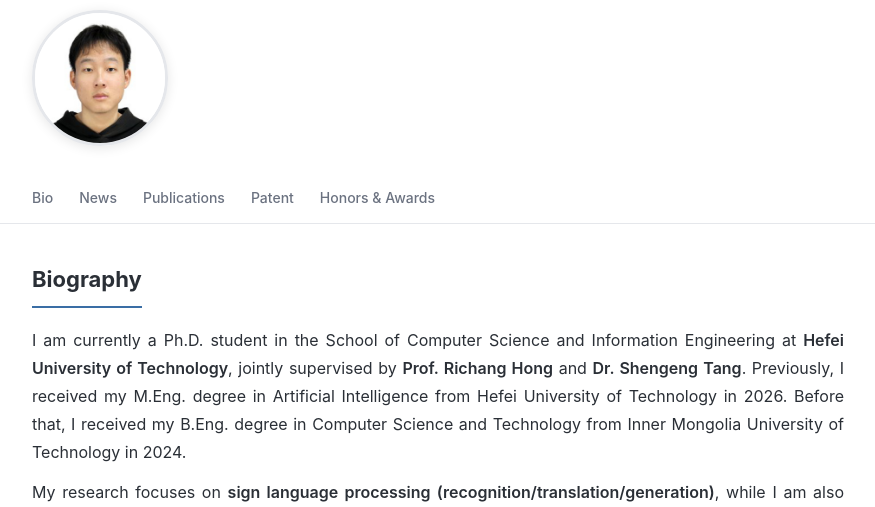
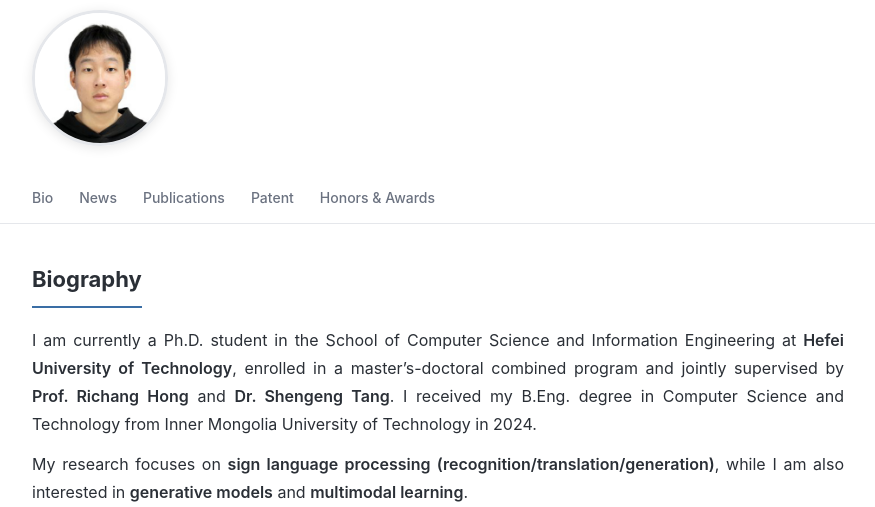
Before and after one commit to NaVi-start/cv, a plain HTML site: page index.html in a window 1280 px wide. Shown: the part 268-775 px from the top of the page, without its empty margins (202-1077 px from the left). Drawn offline with Linux system fonts and the light colour scheme.

Commit message:
Update index.html

```diff
--- a/index.html
+++ b/index.html
@@ -169,11 +169,9 @@
   <h2>Biography</h2>
   <p class="bio">
     I am currently a Ph.D. student in the School of Computer Science and Information Engineering at
-    <span class="hl">Hefei University of Technology</span>, jointly supervised by
-    <span class="hl">Prof. Richang Hong</span> and <span class="hl">Dr. Shengeng Tang</span>.
-    Previously, I received my M.Eng. degree in Artificial Intelligence from Hefei University of Technology in 2026.
-    Before that, I received my B.Eng. degree in Computer Science and Technology from
-    Inner Mongolia University of Technology in 2024.
+    <span class="hl">Hefei University of Technology</span>, enrolled in a master’s-doctoral combined program and jointly supervised by
+    <span class="hl">Prof. Richang Hong</span> and
+    <span class="hl">Dr. Shengeng Tang</span>. I received my B.Eng. degree in Computer Science and Technology from Inner Mongolia University of Technology in 2024.
   </p>
   <p class="bio">
     My research focuses on <span class="hl">sign language processing (recognition/translation/generation)</span>, while I am also interested in
```
